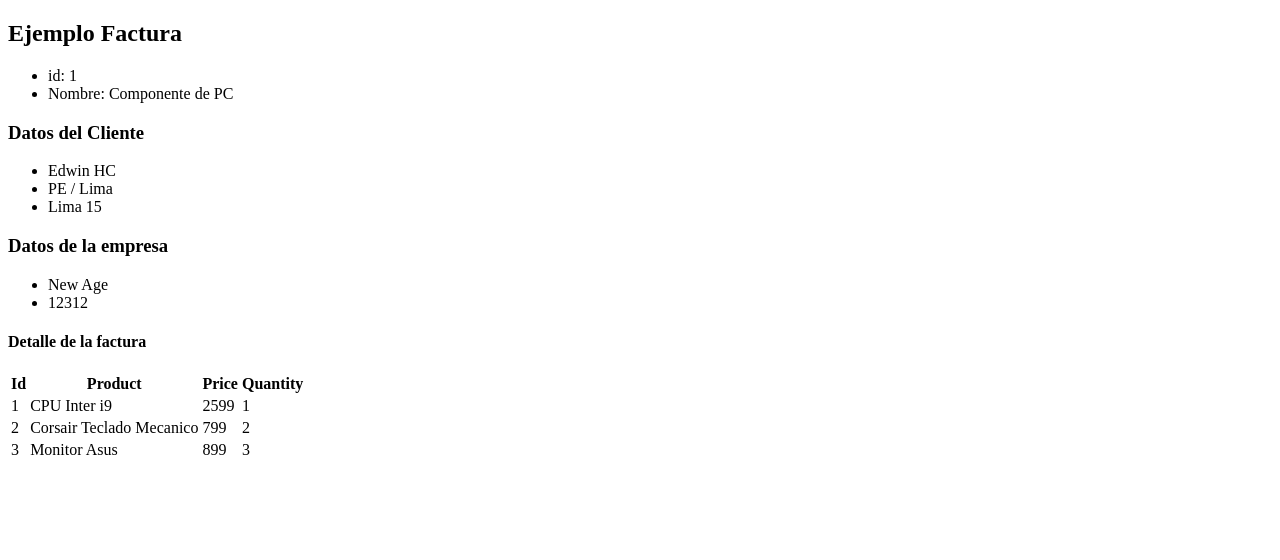
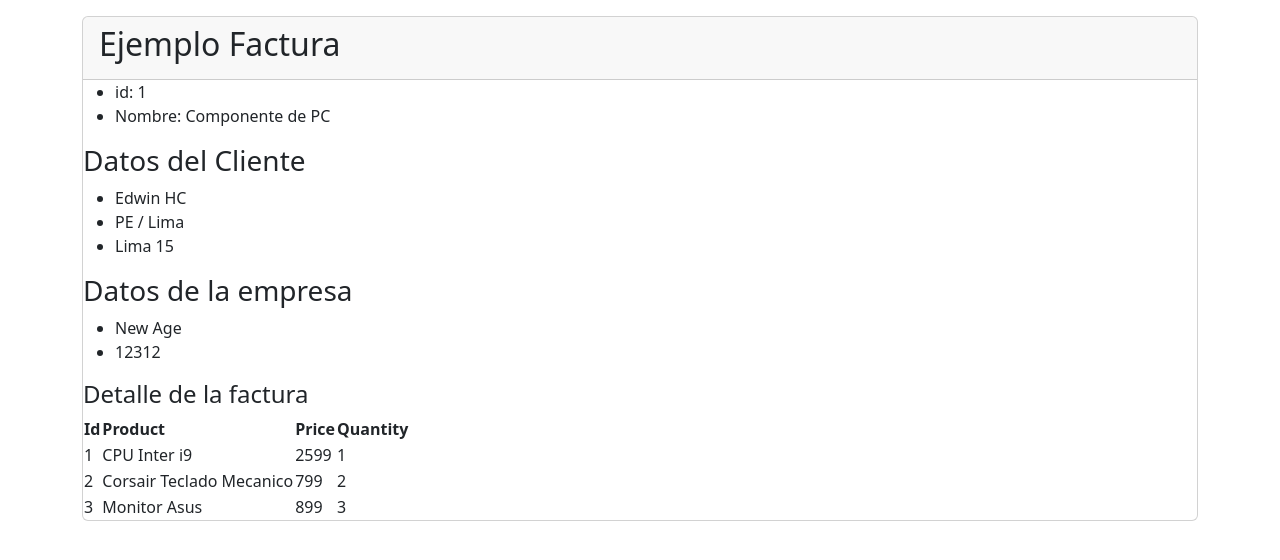
Before and after one commit to edwinrhc/Invoice-app, an Angular app in the folder FrontEnd/invoice-app-front/: page / in a window 1280 px wide. Shown: the top 560 px of the page. Built offline with nearby package versions, Linux system fonts and the light colour scheme.

Commit message:
Configuracion en boostrap

```diff
--- a/FrontEnd/invoice-app-front/angular.json
+++ b/FrontEnd/invoice-app-front/angular.json
@@ -25,9 +25,12 @@
               "src/assets"
             ],
             "styles": [
+              "node_modules/bootstrap/dist/css/bootstrap.min.css",
               "src/styles.css"
             ],
-            "scripts": []
+            "scripts": [
+              "node_modules/bootstrap/dist/js/bootstrap.bundle.min.js"
+            ]
           },
           "configurations": {
             "production": {
--- a/FrontEnd/invoice-app-front/package.json
+++ b/FrontEnd/invoice-app-front/package.json
@@ -18,6 +18,8 @@
     "@angular/platform-browser": "^17.3.0",
     "@angular/platform-browser-dynamic": "^17.3.0",
     "@angular/router": "^17.3.0",
+    "bootstrap": "^5.3.3",
+    "jquery": "^3.7.1",
     "rxjs": "~7.8.0",
     "tslib": "^2.3.0",
     "zone.js": "~0.14.3"
--- a/FrontEnd/invoice-app-front/src/app/components/invoice/invoice.component.html
+++ b/FrontEnd/invoice-app-front/src/app/components/invoice/invoice.component.html
@@ -1,7 +1,11 @@
 
-<div>
-  <div>
-      <h2>Ejemplo Factura</h2>
+<div class="container">
+  <div class="card my-3">
+    <div class="card-header">
+
+       <h2>Ejemplo Factura</h2>
+    </div>
+
       <div>
         <ul>
           <li>
--- a/FrontEnd/invoice-app-front/src/index.html
+++ b/FrontEnd/invoice-app-front/src/index.html
@@ -2,7 +2,7 @@
 <html lang="en">
 <head>
   <meta charset="utf-8">
-  <title>InvoiceAppFront</title>
+  <title>Invoice APP</title>
   <base href="/">
   <meta name="viewport" content="width=device-width, initial-scale=1">
   <link rel="icon" type="image/x-icon" href="favicon.ico">
```
Also changed, not shown: 1 other file (tests, documents, lock files or other folders).
